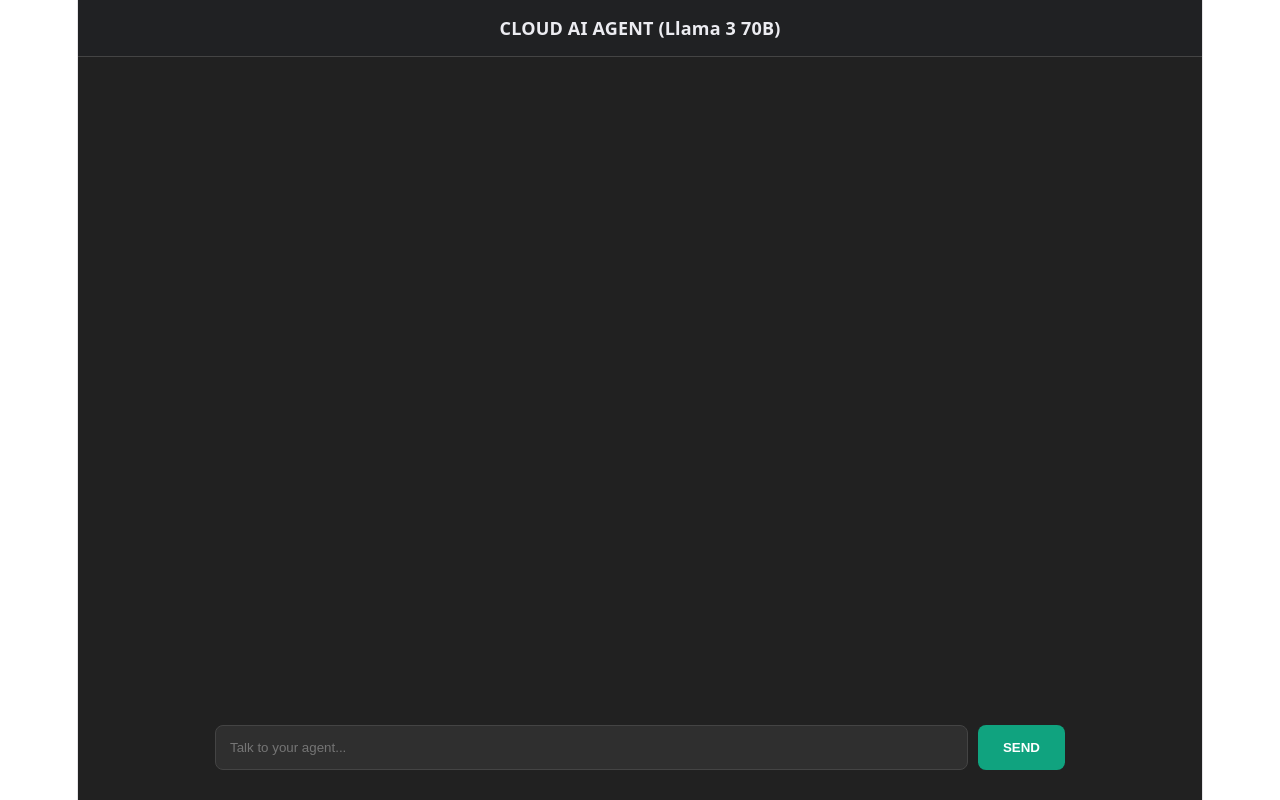
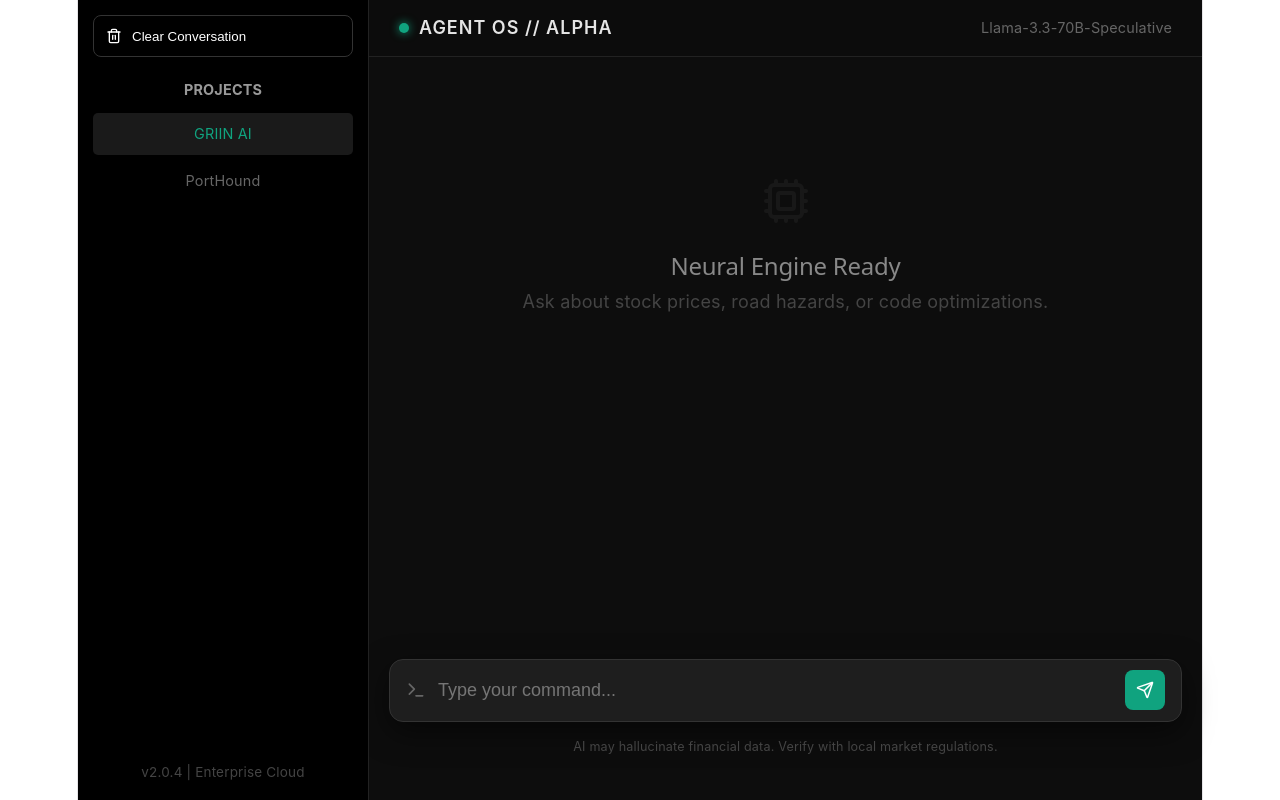
Before and after one commit to abhinavgu27/ai-agent-backend, a React (Vite) app in the folder private-ui/: page / in a window 1280 px wide. Built offline with nearby package versions, Linux system fonts and the light colour scheme.

Commit message:
Upgraded to Pro Vanta Black UI

```diff
--- a/private-ui/src/App.jsx
+++ b/private-ui/src/App.jsx
@@ -1,5 +1,6 @@
 import ReactMarkdown from 'react-markdown';
 import { useState, useRef, useEffect } from 'react';
+import { Send, Terminal, Bot, User, Trash2, Cpu } from 'lucide-react'; // If you have lucide-react installed
 
 function App() {
   const [input, setInput] = useState('');
@@ -21,7 +22,6 @@
     setIsTyping(true);
 
     try {
-      // Connects directly to your live Render backend
       const response = await fetch('https://ai-agent-backend-cmda.onrender.com/chat', {
         method: 'POST',
         headers: { 'Content-Type': 'application/json' },
@@ -41,6 +41,7 @@
 
         for (const line of lines) {
           if (line.startsWith("data: ")) {
+            try {
                 const data = JSON.parse(line.replace("data: ", ""));
                 fullAiText += data.token;
                 setChatLog(prev => {
@@ -48,31 +49,92 @@
                   newLog[newLog.length - 1].content = fullAiText;
                   return newLog;
                 });
+            } catch (e) { console.log("JSON Parse Error"); }
           }
         }
       }
     } catch (err) {
       console.error(err);
-      setChatLog(prev => [...prev, { role: "assistant", content: "Error: Engine connection lost." }]);
+      setChatLog(prev => [...prev, { role: "assistant", content: "⚠️ **System Error:** Connection to the Neural Engine failed." }]);
     } finally {
       setIsTyping(false);
     }
   };
 
   return (
-    <div style={{ display: 'flex', flexDirection: 'column', height: '100vh', backgroundColor: '#212121', color: '#ececf1' }}>
-      <header style={{ padding: '15px', borderBottom: '1px solid #444', textAlign: 'center', fontWeight: 'bold', backgroundColor: '#202123' }}>
-        CLOUD AI AGENT (Llama 3 70B)
+    <div style={{ display: 'flex', height: '100vh', backgroundColor: '#0D0D0D', color: '#E5E5E5', fontFamily: 'Inter, sans-serif' }}>
+
+      {/* --- SIDEBAR --- */}
+      <aside style={{ width: '260px', backgroundColor: '#000000', borderRight: '1px solid #222', display: 'flex', flexDirection: 'column', padding: '15px' }}>
+        <button style={{ border: '1px solid #333', borderRadius: '8px', padding: '12px', color: 'white', backgroundColor: 'transparent', display: 'flex', alignItems: 'center', gap: '10px', cursor: 'pointer', marginBottom: '20px' }} onClick={() => setChatLog([])}>
+          <Trash2 size={16} /> Clear Conversation
+        </button>
+        <div style={{ flex: 1, fontSize: '0.8rem', color: '#666' }}>
+          <p style={{ marginBottom: '10px', fontWeight: 'bold', color: '#999' }}>PROJECTS</p>
+          <div style={{ padding: '8px', borderRadius: '5px', backgroundColor: '#1a1a1a', marginBottom: '5px', color: '#10a37f' }}>GRIIN AI</div>
+          <div style={{ padding: '8px', borderRadius: '5px', marginBottom: '5px' }}>PortHound</div>
+        </div>
+        <div style={{ fontSize: '0.75rem', color: '#444', textAlign: 'center' }}>
+          v2.0.4 | Enterprise Cloud
+        </div>
+      </aside>
+
+      {/* --- MAIN CHAT --- */}
+      <div style={{ flex: 1, display: 'flex', flexDirection: 'column', position: 'relative' }}>
+
+        {/* Header */}
+        <header style={{
+            padding: '15px 30px',
+            backdropFilter: 'blur(10px)',
+            backgroundColor: 'rgba(13, 13, 13, 0.8)',
+            borderBottom: '1px solid #222',
+            display: 'flex',
+            justifyContent: 'space-between',
+            alignItems: 'center',
+            position: 'sticky',
+            top: 0,
+            zIndex: 10
+        }}>
+          <div style={{ display: 'flex', alignItems: 'center', gap: '10px' }}>
+            <div style={{ width: '10px', height: '10px', backgroundColor: '#10a37f', borderRadius: '50%', boxShadow: '0 0 10px #10a37f' }}></div>
+            <span style={{ fontWeight: '600', letterSpacing: '1px' }}>AGENT OS // ALPHA</span>
+          </div>
+          <div style={{ fontSize: '0.8rem', color: '#666' }}>Llama-3.3-70B-Speculative</div>
         </header>
 
-      <main style={{ flex: 1, overflowY: 'auto', padding: '20px' }}>
-        <div style={{ maxWidth: '850px', margin: '0 auto', display: 'flex', flexDirection: 'column', gap: '24px' }}>
+        {/* Chat Area */}
+        <main style={{ flex: 1, overflowY: 'auto', padding: '40px 0' }}>
+          <div style={{ maxWidth: '800px', margin: '0 auto', padding: '0 20px' }}>
+            {chatLog.length === 0 && (
+                <div style={{ textAlign: 'center', marginTop: '10vh', color: '#444' }}>
+                    <Cpu size={48} style={{ marginBottom: '20px', opacity: 0.2 }} />
+                    <h2 style={{ color: '#888' }}>Neural Engine Ready</h2>
+                    <p>Ask about stock prices, road hazards, or code optimizations.</p>
+                </div>
+            )}
             {chatLog.map((msg, i) => (
-            <div key={i} style={{ display: 'flex', gap: '20px', padding: '15px', borderRadius: '12px', backgroundColor: msg.role === 'user' ? 'transparent' : '#2f2f2f' }}>
-              <div style={{ color: msg.role === 'user' ? '#10a37f' : '#ab7fe6', fontWeight: 'bold', minWidth: '40px' }}>
-                {msg.role === 'user' ? 'YOU' : 'AI'}
+              <div key={i} style={{
+                display: 'flex',
+                gap: '24px',
+                padding: '24px',
+                borderRadius: '16px',
+                marginBottom: '12px',
+                backgroundColor: msg.role === 'user' ? 'transparent' : '#161616',
+                border: msg.role === 'user' ? '1px solid transparent' : '1px solid #222'
+              }}>
+                <div style={{
+                  width: '36px',
+                  height: '36px',
+                  borderRadius: '8px',
+                  display: 'flex',
+                  alignItems: 'center',
+                  justifyContent: 'center',
+                  backgroundColor: msg.role === 'user' ? '#10a37f' : '#6E2CF2',
+                  color: 'white'
+                }}>
+                  {msg.role === 'user' ? <User size={20} /> : <Bot size={20} />}
                 </div>
-              <div style={{ flex: 1, overflowX: 'auto', lineHeight: '1.6' }}>
+                <div style={{ flex: 1, lineHeight: '1.7', fontSize: '1.05rem', color: msg.role === 'user' ? '#fff' : '#d1d1d1' }}>
                   <ReactMarkdown>{msg.content}</ReactMarkdown>
                 </div>
               </div>
@@ -81,19 +143,55 @@
           </div>
         </main>
 
-      <footer style={{ padding: '30px', backgroundColor: '#212121' }}>
-        <form onSubmit={handleSend} style={{ maxWidth: '850px', margin: '0 auto', display: 'flex', gap: '10px' }}>
+        {/* Input Bar */}
+        <footer style={{ padding: '40px 20px' }}>
+          <div style={{ maxWidth: '800px', margin: '0 auto', position: 'relative' }}>
+            <form onSubmit={handleSend} style={{
+                display: 'flex',
+                alignItems: 'center',
+                backgroundColor: '#1E1E1E',
+                borderRadius: '14px',
+                padding: '8px 16px',
+                border: '1px solid #333',
+                boxShadow: '0 10px 30px rgba(0,0,0,0.5)'
+            }}>
+              <Terminal size={20} style={{ color: '#666', marginRight: '12px' }} />
               <input
                 value={input}
                 onChange={(e) => setInput(e.target.value)}
-            placeholder="Talk to your agent..."
-            style={{ flex: 1, padding: '14px', borderRadius: '8px', border: '1px solid #444', backgroundColor: '#2f2f2f', color: 'white', outline: 'none' }}
+                placeholder="Type your command..."
+                style={{
+                  flex: 1,
+                  padding: '12px 0',
+                  backgroundColor: 'transparent',
+                  border: 'none',
+                  color: 'white',
+                  outline: 'none',
+                  fontSize: '1rem'
+                }}
               />
-          <button style={{ padding: '10px 25px', backgroundColor: '#10a37f', color: 'white', border: 'none', borderRadius: '8px', cursor: 'pointer', fontWeight: 'bold' }}>
-            SEND
+              <button disabled={isTyping} style={{
+                backgroundColor: isTyping ? '#333' : '#10a37f',
+                color: 'white',
+                border: 'none',
+                borderRadius: '8px',
+                width: '40px',
+                height: '40px',
+                display: 'flex',
+                alignItems: 'center',
+                justifyContent: 'center',
+                cursor: isTyping ? 'default' : 'pointer',
+                transition: 'all 0.2s'
+              }}>
+                <Send size={18} />
               </button>
             </form>
+            <p style={{ textAlign: 'center', fontSize: '0.7rem', color: '#444', marginTop: '12px' }}>
+                AI may hallucinate financial data. Verify with local market regulations.
+            </p>
+          </div>
         </footer>
+      </div>
     </div>
   );
 }
```
Lines whose indentation alone changed are shown as unchanged.
